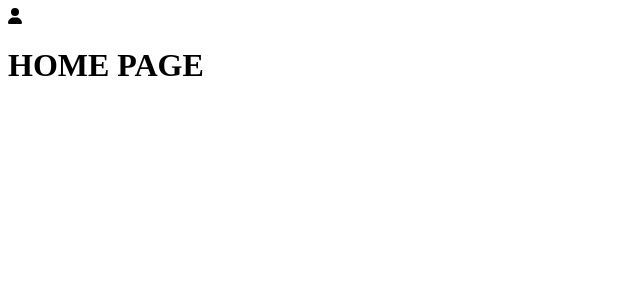
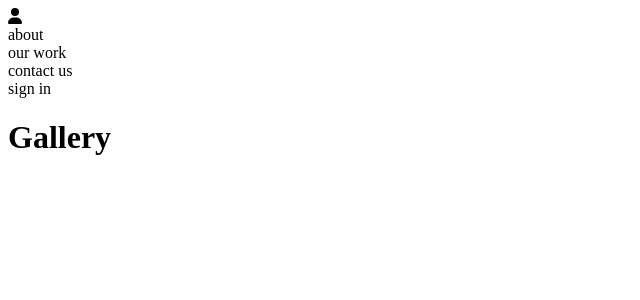
Before and after one commit to B-H-Capstone-Project/capstone-project-frontend, a React (Create React App) app in the folder capstone-project-frontend/: page / in a window 1280 px wide. Shown: the top 300 px of the page, without its empty margins (0-640 px from the left). Built offline with nearby package versions, Linux system fonts and the light colour scheme.

Commit message:
Created Gallery Component

```diff
--- /dev/null
+++ b/capstone-project-frontend/src/components/gallery.tsx
@@ -0,0 +1,3 @@
+export const Gallery = () => {
+  return <h1>Gallery</h1>;
+};
--- a/capstone-project-frontend/src/components/header.tsx
+++ b/capstone-project-frontend/src/components/header.tsx
@@ -5,12 +5,18 @@ export const Header = () => {
 	return (
 		<header className='py-30 bg-red-300'>
 			<div className='w-full px-5 xl:px-0 max-w-screen-2xl mx-auto  items-center flex justify-between'>
-				<span className='text-xs'>
-					<FontAwesomeIcon
-						icon={faUser}
-						className='text-xl'
-					/>
-				</span>
+        <nav className=''>
+          <div className='text-xs'>
+            <FontAwesomeIcon
+              icon={faUser}
+              className='text-xl'
+            />
+          </div>
+          <div>about</div>
+          <div>our work</div>
+          <div>contact us</div>
+          <div>sign in</div>
+        </nav>
 			</div>
 		</header>
 	);
--- a/capstone-project-frontend/src/pages/home.tsx
+++ b/capstone-project-frontend/src/pages/home.tsx
@@ -1,3 +1,9 @@
+import { Gallery } from "../components/gallery";
+
 export const Home = () => {
-  return <h1>HOME PAGE</h1>
+  return (
+    <>
+      <Gallery />
+    </>
+  );
 };
```
